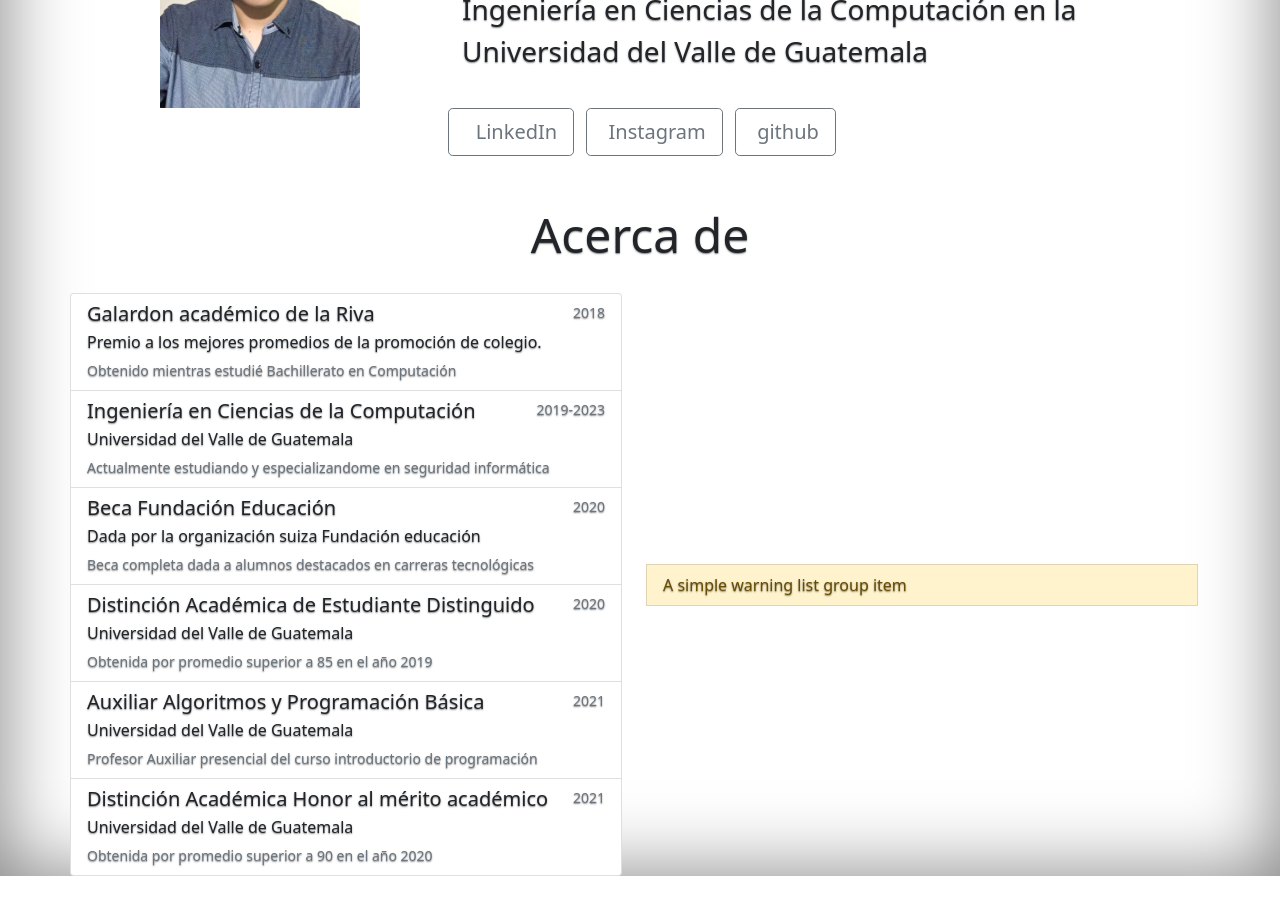
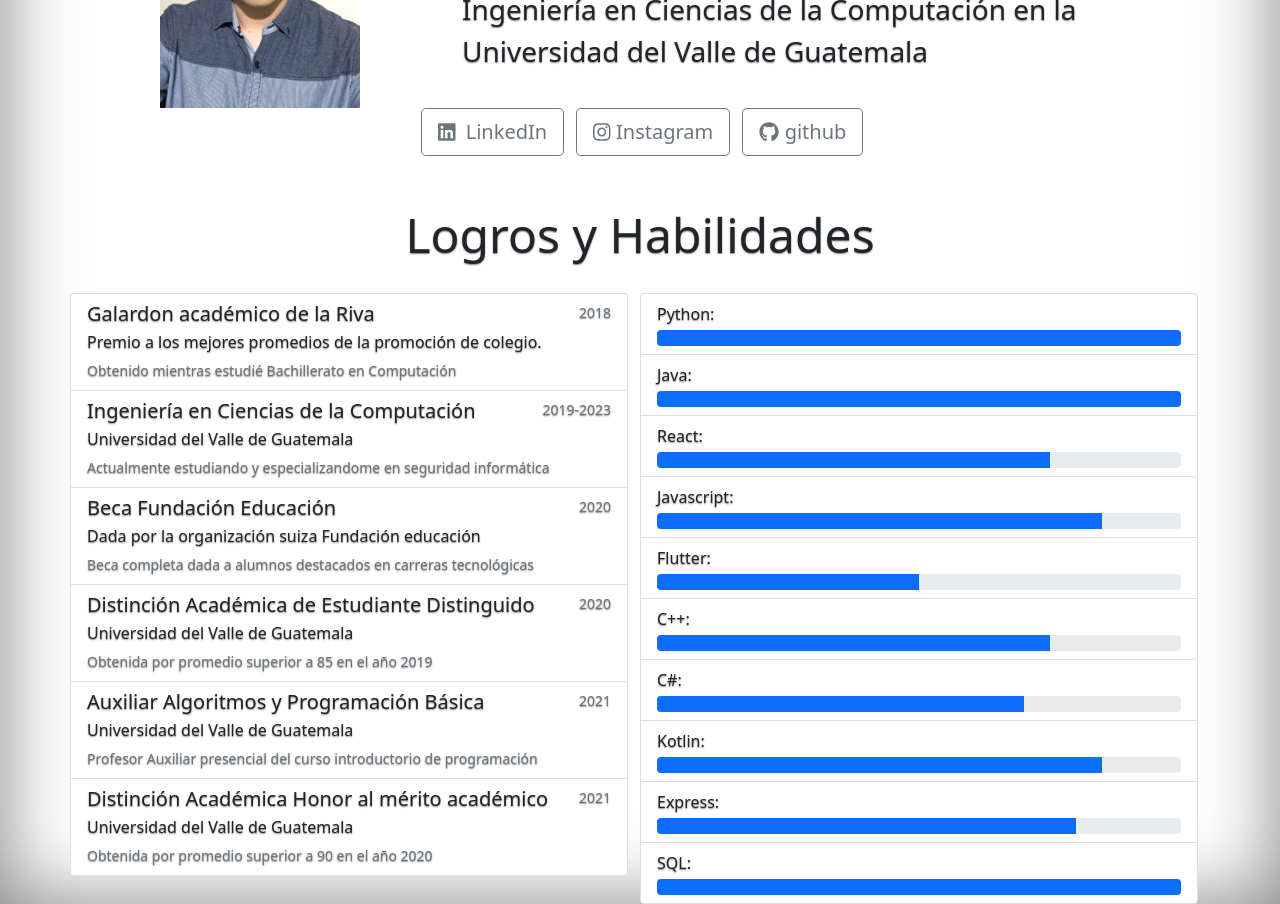
Before and after one commit to JJHH06/WebPortfolio, a React app: page / in a window 1280 px wide. Shown: the part 1080-1984 px from the top of the page. Before the commit the page ends 1956 px from the top, so only its background shows below. Built offline with nearby package versions, Linux system fonts and the light colour scheme.

Commit message:
Percentages finish

```diff
--- a/src/Components/NavBar/NavBar.js
+++ b/src/Components/NavBar/NavBar.js
@@ -1,6 +1,8 @@
 import React from "react";
 //para componente 2
 import Retrato from "../../assets/selfie.jpg";
+import {FontAwesomeIcon} from '@fortawesome/react-fontawesome' ;
+import {faGithub, faLinkedin, faInstagram} from '@fortawesome/free-brands-svg-icons';
 function NavBar() {
   return (
     <div>
@@ -65,7 +67,7 @@ function NavBar() {
                   className="btn btn-outline-secondary btn-lg btn-default"
                   type="button"
                 >
-                  <i className="fa fa-google-plus fa-fw"></i>
+                  <FontAwesomeIcon icon={faLinkedin}/>
                   <span className="network-name">&nbsp; LinkedIn</span>
                 </button>
               </li>
@@ -75,7 +77,7 @@ function NavBar() {
                   className="btn btn-outline-secondary btn-lg btn-default"
                   type="button"
                 >
-                  <i className="fa fa-twitter fa-fw"></i>
+                  <FontAwesomeIcon icon={faInstagram}/>
                   <span className="network-name">&nbsp;Instagram</span>
                 </button>
               </li>
@@ -85,7 +87,7 @@ function NavBar() {
                   className="btn btn-outline-secondary btn-lg btn-default"
                   type="button"
                 >
-                  <i className="fa fa-github fa-fw"></i>
+                  <FontAwesomeIcon icon={faGithub}/>
                   <span className="network-name">&nbsp;github</span>
                 </button>
               </li>
@@ -100,7 +102,7 @@ function NavBar() {
         <div className="row texto-about">
           <div className="col-lg-8  mx-auto">
             <h2 className="display-5">
-              <b>Acerca de</b>
+              <b>Logros y Habilidades</b>
             </h2>
           </div>
         </div>
@@ -111,17 +113,26 @@ function NavBar() {
                 <h5 className="mb-1">Galardon académico de la Riva</h5>
                 <small className="text-muted">2018</small>
               </div>
-    <p className="mb-1">Premio a los mejores promedios de la promoción de colegio.</p>
-    <small className="text-muted">Obtenido mientras estudié Bachillerato en Computación</small>
+              <p className="mb-1">
+                Premio a los mejores promedios de la promoción de colegio.
+              </p>
+              <small className="text-muted">
+                Obtenido mientras estudié Bachillerato en Computación
+              </small>
             </a>
 
             <a href="#" className="list-group-item list-group-item-action">
               <div className="d-flex w-100 justify-content-between">
-      <h5 className="mb-1">Ingeniería en Ciencias de la Computación</h5>
+                <h5 className="mb-1">
+                  Ingeniería en Ciencias de la Computación
+                </h5>
                 <small className="text-muted">2019-2023</small>
               </div>
               <p className="mb-1">Universidad del Valle de Guatemala</p>
-    <small className="text-muted">Actualmente estudiando y especializandome en seguridad informática</small>
+              <small className="text-muted">
+                Actualmente estudiando y especializandome en seguridad
+                informática
+              </small>
             </a>
 
             <a href="#" className="list-group-item list-group-item-action">
@@ -129,45 +140,124 @@ function NavBar() {
                 <h5 className="mb-1">Beca Fundación Educación</h5>
                 <small className="text-muted">2020</small>
               </div>
-    <p className="mb-1">Dada por la organización suiza Fundación educación </p>
-    <small className="text-muted">Beca completa dada a alumnos destacados en carreras tecnológicas</small>
+              <p className="mb-1">
+                Dada por la organización suiza Fundación educación{" "}
+              </p>
+              <small className="text-muted">
+                Beca completa dada a alumnos destacados en carreras tecnológicas
+              </small>
             </a>
 
             <a href="#" className="list-group-item list-group-item-action">
               <div className="d-flex w-100 justify-content-between">
-      <h5 className="mb-1">Distinción Académica de Estudiante Distinguido</h5>
+                <h5 className="mb-1">
+                  Distinción Académica de Estudiante Distinguido
+                </h5>
                 <small className="text-muted">2020</small>
               </div>
               <p className="mb-1">Universidad del Valle de Guatemala</p>
-    <small className="text-muted">Obtenida por promedio superior a 85 en el año 2019</small>
+              <small className="text-muted">
+                Obtenida por promedio superior a 85 en el año 2019
+              </small>
             </a>
 
             <a href="#" className="list-group-item list-group-item-action">
               <div className="d-flex w-100 justify-content-between">
-      <h5 className="mb-1">Auxiliar Algoritmos y Programación Básica</h5>
+                <h5 className="mb-1">
+                  Auxiliar Algoritmos y Programación Básica
+                </h5>
                 <small className="text-muted">2021</small>
               </div>
               <p className="mb-1">Universidad del Valle de Guatemala</p>
-    <small className="text-muted">Profesor Auxiliar presencial del curso introductorio de programación</small>
+              <small className="text-muted">
+                Profesor Auxiliar presencial del curso introductorio de
+                programación
+              </small>
             </a>
 
             <a href="#" className="list-group-item list-group-item-action">
               <div className="d-flex w-100 justify-content-between">
-      <h5 className="mb-1">Distinción Académica Honor al mérito académico</h5>
+                <h5 className="mb-1">
+                  Distinción Académica Honor al mérito académico
+                </h5>
                 <small className="text-muted">2021</small>
               </div>
               <p className="mb-1">Universidad del Valle de Guatemala</p>
-    <small className="text-muted">Obtenida por promedio superior a 90 en el año 2020</small>
+              <small className="text-muted">
+                Obtenida por promedio superior a 90 en el año 2020
+              </small>
             </a>
+          </div>
+          <div className="d-flex align-items-center col mx-auto list-group">
+            <a href="#" className="list-group-item list-group-item-action">
+              <p className="mb-1">Python:</p>
 
+              <div className="progress">
+              <div className="progress-bar progress-bar100" role="progressbar"  aria-valuenow="100" aria-valuemin="0" aria-valuemax="100"></div>
+</div>
+            </a>
+            <a href="#" className="list-group-item list-group-item-action">
+              <p className="mb-1">Java:</p>
 
+              <div className="progress">
+              <div className="progress-bar progress-bar100" role="progressbar"  aria-valuenow="100" aria-valuemin="0" aria-valuemax="100"></div>
 </div>
-          <div className="d-flex align-items-center col mx-auto">
-            <a
-              href="#"
-              className="list-group-item list-group-item-action list-group-item-warning"
-            >
-              A simple warning list group item
+            </a>
+            <a href="#" className="list-group-item list-group-item-action">
+              <p className="mb-1">React:</p>
+
+              <div className="progress">
+              <div className="progress-bar progress-bar75" role="progressbar"  aria-valuenow="100" aria-valuemin="0" aria-valuemax="100"></div>
+</div>
+            </a>
+            <a href="#" className="list-group-item list-group-item-action">
+              <p className="mb-1">Javascript:</p>
+
+              <div className="progress">
+              <div className="progress-bar progress-bar85" role="progressbar"  aria-valuenow="100" aria-valuemin="0" aria-valuemax="100"></div>
+</div>
+            </a>
+            <a href="#" className="list-group-item list-group-item-action">
+              <p className="mb-1">Flutter:</p>
+
+              <div className="progress">
+              <div className="progress-bar  progress-bar50" role="progressbar"  aria-valuenow="55" aria-valuemin="0" aria-valuemax="100"></div>
+</div>
+            </a>
+            <a href="#" className="list-group-item list-group-item-action">
+              <p className="mb-1">C++:</p>
+
+              <div className="progress">
+              <div className="progress-bar progress-bar75" role="progressbar"  aria-valuenow="70" aria-valuemin="0" aria-valuemax="100"></div>
+</div>
+            </a>
+            <a href="#" className="list-group-item list-group-item-action">
+              <p className="mb-1">C#:</p>
+
+              <div className="progress">
+              <div className="progress-bar progress-bar70" role="progressbar"  aria-valuenow="80" aria-valuemin="0" aria-valuemax="100"></div>
+</div>
+            </a>
+            <a href="#" className="list-group-item list-group-item-action">
+              <p className="mb-1">Kotlin:</p>
+
+              <div className="progress">
+              <div className="progress-bar progress-bar85" role="progressbar"  aria-valuenow="55" aria-valuemin="0" aria-valuemax="100"></div>
+</div>
+            </a>
+            <a href="#" className="list-group-item list-group-item-action">
+              <p className="mb-1">Express:</p>
+
+              <div className="progress">
+              <div className="progress-bar progress-bar80" role="progressbar"  aria-valuenow="60" aria-valuemin="0" aria-valuemax="100"></div>
+</div>
+            </a>
+            <a href="#" className="list-group-item list-group-item-action">
+              <p className="mb-1">SQL:</p>
+
+              <div className="progress">
+              <div className="progress-bar progress-bar100" role="progressbar"  aria-valuenow="100" aria-valuemin="0" aria-valuemax="100"></div>
+</div>
             </a>
           </div>
         </div>
--- a/src/style.scss
+++ b/src/style.scss
@@ -103,4 +103,35 @@ body {
   max-width: 25vh;
 }
 
+.progress-bar100{
+  width: 100%;
+}
+
+.progress-bar90{
+  width: 90%;
+}
+.progress-bar85{
+  width: 85%;
+}
+
+.progress-bar80{
+  width: 80%;
+}
+
+.progress-bar75{
+  width: 75%;
+}
+
+.progress-bar70{
+  width: 70%;
+}
+
+.progress-bar60{
+  width: 60%;
+}
+
+.progress-bar50{
+  width: 50%;
+}
+
 @import "~bootstrap/scss/bootstrap";
```
Lines whose indentation alone changed are shown as unchanged.
